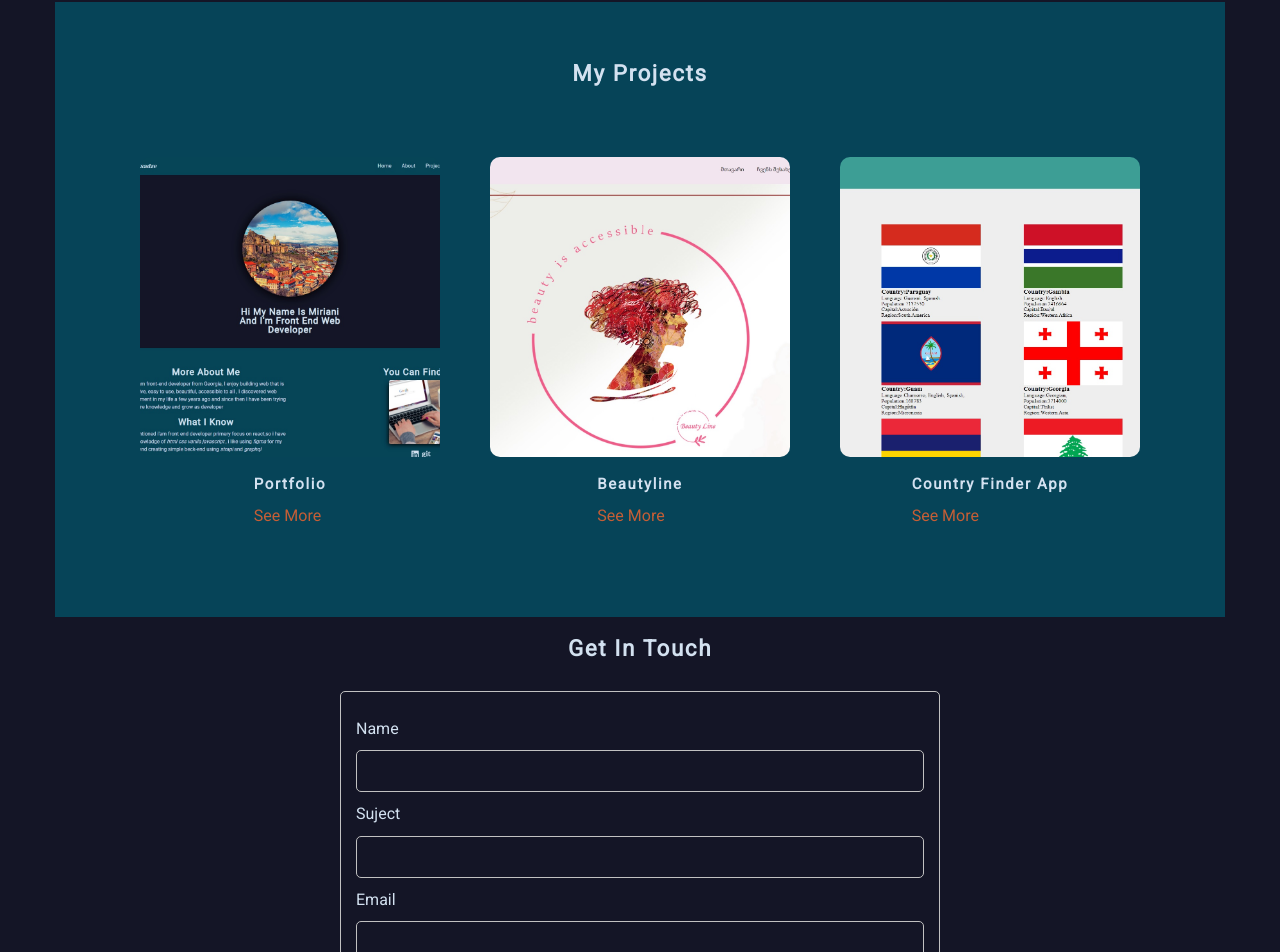
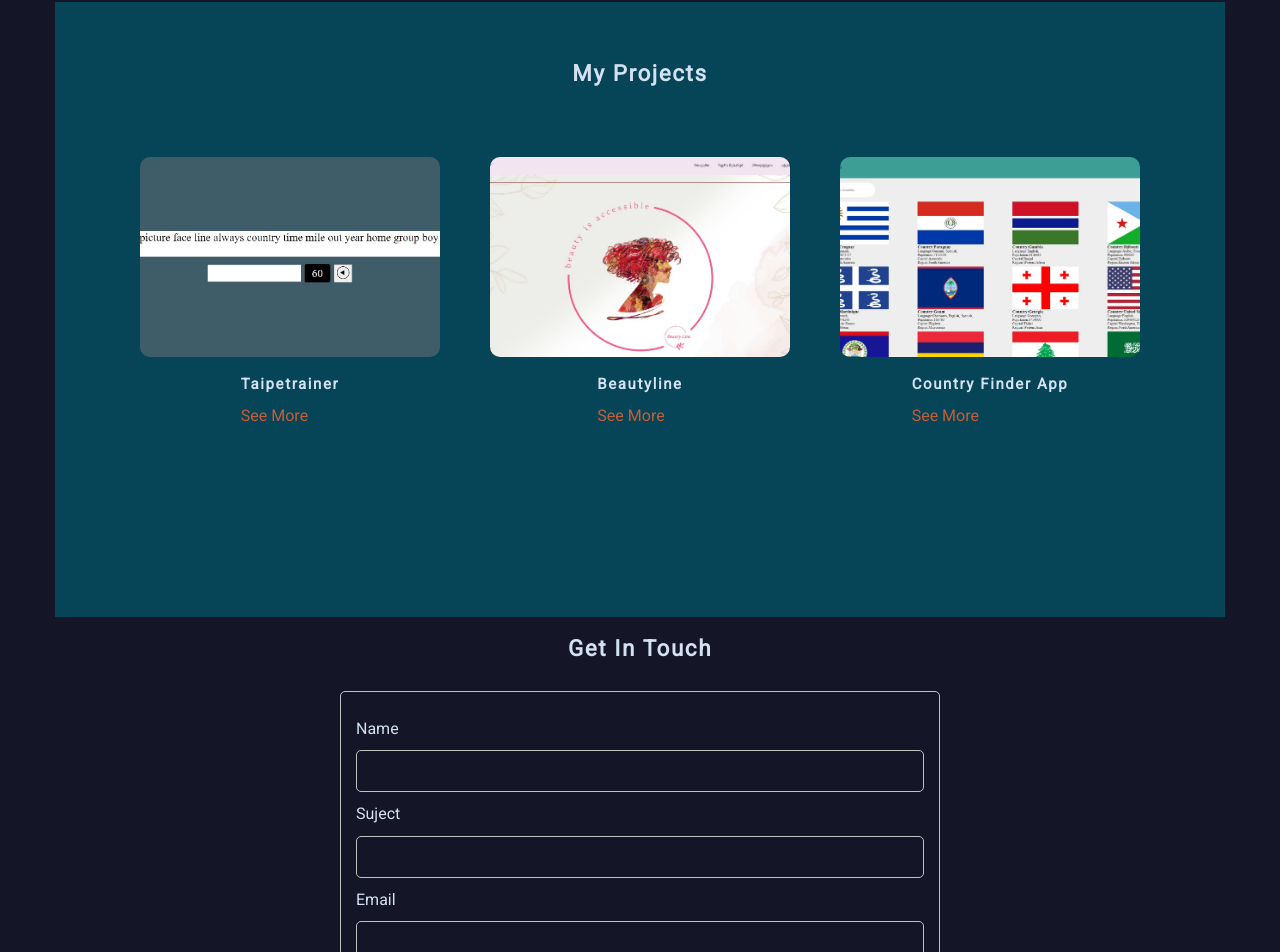
Before and after one commit to Miriani92/my-portfolio, a React (Create React App) app: page / in a window 1280 px wide. Shown: the part 1037-1989 px from the top of the page. Built offline with nearby package versions, Linux system fonts and the light colour scheme.

Commit message:
updatin projects category

```diff
--- a/src/components/Data.js
+++ b/src/components/Data.js
@@ -1,4 +1,4 @@
-import img1 from "../images/portfolio.jpg";
+import img1 from "../images/taiptrainer.jpg";
 import img2 from "../images/beautyline.jpg";
 import img3 from "../images/country.jpg";
 export const links = [
@@ -27,8 +27,8 @@ export const posts = [
   {
     id: 1,
     img: img1,
-    title: "Portfolio",
-    link: "https://miriani.netlify.app",
+    title: "Taipetrainer",
+    link: "https://learntype.netlify.app",
   },
   {
     id: 2,
--- a/src/index.css
+++ b/src/index.css
@@ -243,10 +243,11 @@ p {
     padding-top: 20px;
   }
   .projectImage {
+    display: block;
     object-fit: cover;
-    margin: 0 auto;
+    /* margin: 0 auto; */
     width: 300px;
-    height: 300px;
+    height: 200px;
     border-radius: 10px;
   }
   .post-title {
```
Also changed, not shown: src/images/portfolio.jpg (deleted), src/images/taiptrainer.jpg (added).
